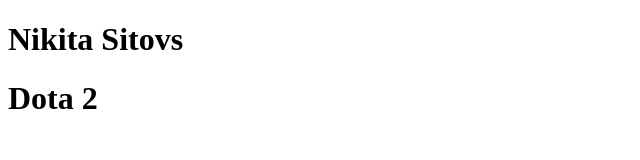
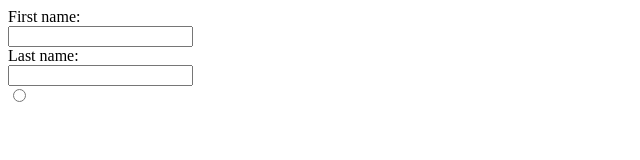
Before and after one commit to XXXDUCK/NikitaS.github.io, a plain HTML site: page index.html in a window 1280 px wide. Shown: the whole page, without its empty margins (0-640 px from the left). Drawn offline with Linux system fonts and the light colour scheme.

Commit message:
add first input

```diff
--- a/index.html
+++ b/index.html
@@ -1,12 +1,17 @@
 <!doctype html>
 <html lang="en">
 <head>
-
-
-
 </head>
 <body>
-<h1>Nikita Sitovs</h1>
-<h1> Dota 2</h1>
+	<form>
+	  First name:<br>
+	  <input type="text" name="firstname"><br>
+	  Last name:<br>
+	  <input type="text" name="lastname">
+	</form>
+
+		<input type="radio">
+	</form>
+
 </body>
 </html>
```
